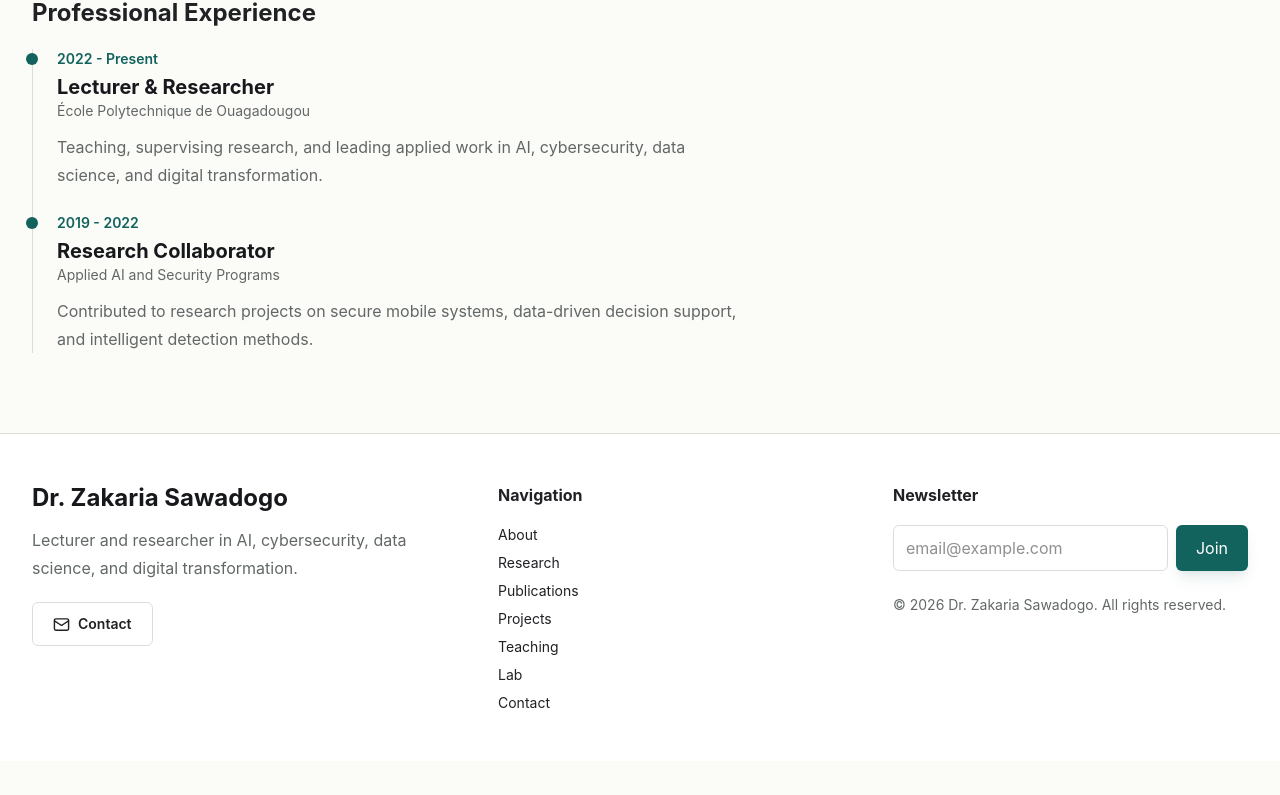
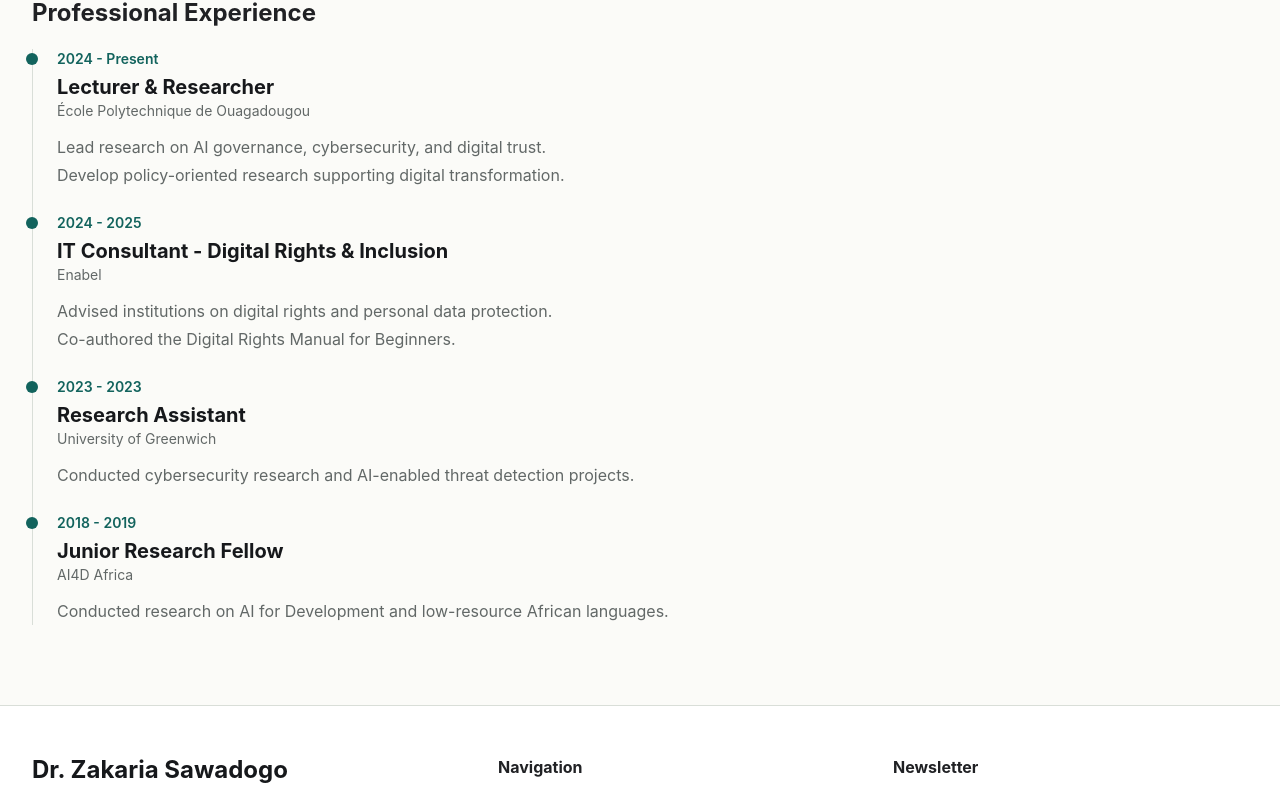
Before and after one commit to zakaria-sawadogo/zs, a Next.js app: page /about in a window 1280 px wide. Shown: the part 1938-2733 px from the top of the page. Before the commit the page ends 2699 px from the top, so only its background shows below. Built offline with nearby package versions, Linux system fonts and the light colour scheme.

Commit message:
Update professional experience

```diff
--- a/components/design/timeline.tsx
+++ b/components/design/timeline.tsx
@@ -11,7 +11,7 @@ export function Timeline({
           <p className="text-sm font-semibold text-[var(--brand)]">{item.year ?? `${item.start} - ${item.end}`}</p>
           <h3 className="mt-1 text-xl font-bold text-[var(--ink)]">{item.title ?? item.role ?? item.degree}</h3>
           <p className="text-sm text-[var(--muted)]">{item.organization ?? item.institution}</p>
-          <p className="mt-3 leading-7 text-[var(--muted)]">{item.summary ?? item.details}</p>
+          <p className="mt-3 whitespace-pre-line leading-7 text-[var(--muted)]">{item.summary ?? item.details}</p>
         </article>
       ))}
     </div>
--- a/data/experience.json
+++ b/data/experience.json
@@ -3,16 +3,32 @@
     "role": "Lecturer & Researcher",
     "organization": "École Polytechnique de Ouagadougou",
     "location": "Ouagadougou, Burkina Faso",
-    "start": "2022",
+    "start": "2024",
     "end": "Present",
-    "summary": "Teaching, supervising research, and leading applied work in AI, cybersecurity, data science, and digital transformation."
+    "summary": "Lead research on AI governance, cybersecurity, and digital trust.\nDevelop policy-oriented research supporting digital transformation."
   },
   {
-    "role": "Research Collaborator",
-    "organization": "Applied AI and Security Programs",
+    "role": "IT Consultant - Digital Rights & Inclusion",
+    "organization": "Enabel",
     "location": "Burkina Faso",
-    "start": "2019",
-    "end": "2022",
-    "summary": "Contributed to research projects on secure mobile systems, data-driven decision support, and intelligent detection methods."
+    "start": "2024",
+    "end": "2025",
+    "summary": "Advised institutions on digital rights and personal data protection.\nCo-authored the Digital Rights Manual for Beginners."
+  },
+  {
+    "role": "Research Assistant",
+    "organization": "University of Greenwich",
+    "location": "United Kingdom",
+    "start": "2023",
+    "end": "2023",
+    "summary": "Conducted cybersecurity research and AI-enabled threat detection projects."
+  },
+  {
+    "role": "Junior Research Fellow",
+    "organization": "AI4D Africa",
+    "location": "Africa",
+    "start": "2018",
+    "end": "2019",
+    "summary": "Conducted research on AI for Development and low-resource African languages."
   }
 ]
```
